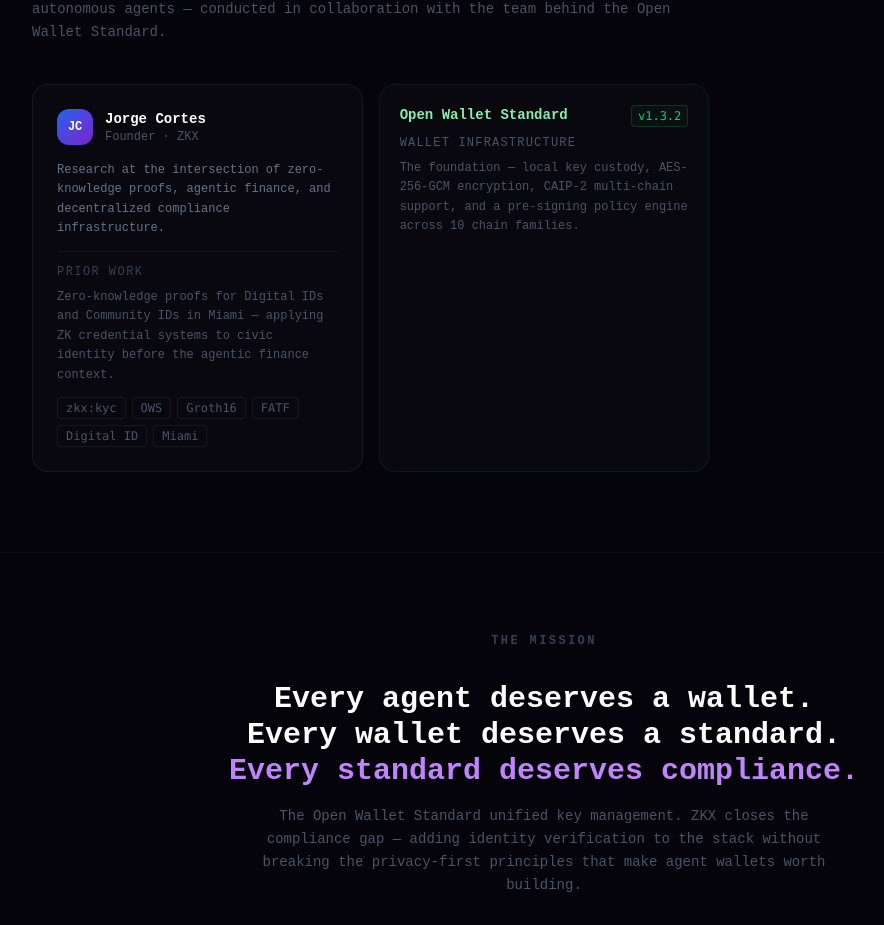
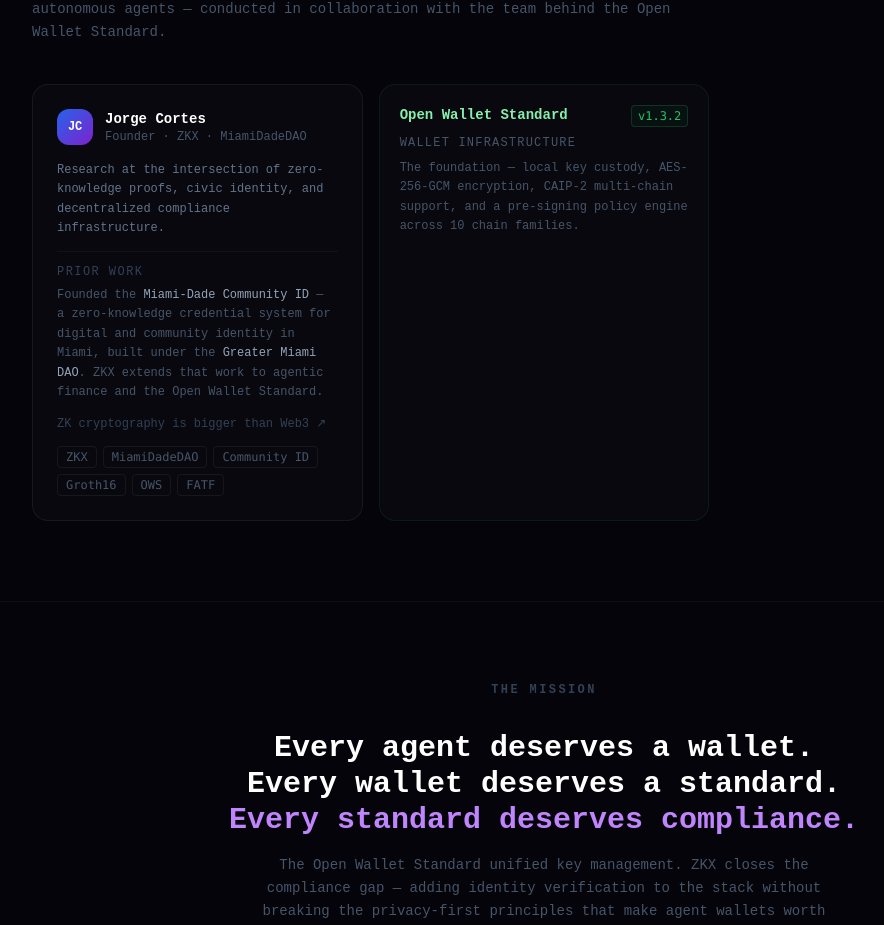
Before and after one commit to TechCortes/ZKX-Zero-Knowledge-Proof-for-Agentic-Banking, a Next.js app: page / in a window 1280 px wide. Shown: the part 8834-9759 px from the top of the page, without its empty margins (96-980 px from the left). Built offline with nearby package versions, Linux system fonts and the light colour scheme.

Commit message:
feat: add MiamiDadeDAO + Miami-Dade Community ID to founder provenance

```diff
--- a/src/app/page.tsx
+++ b/src/app/page.tsx
@@ -768,20 +768,40 @@
                 </div>
                 <div>
                   <p className="text-white text-sm font-semibold">Jorge Cortes</p>
-                  <p className="text-slate-600 text-xs">Founder · ZKX</p>
+                  <p className="text-slate-600 text-xs">Founder · ZKX · MiamiDadeDAO</p>
                 </div>
               </div>
               <p className="text-slate-500 text-xs leading-relaxed mb-3">
-                Research at the intersection of zero-knowledge proofs, agentic finance, and decentralized compliance infrastructure.
+                Research at the intersection of zero-knowledge proofs, civic identity, and decentralized compliance infrastructure.
               </p>
-              <div className="border-t border-white/[0.04] pt-3 mb-3">
-                <p className="text-xs text-slate-700 uppercase tracking-[0.12em] font-medium mb-2">Prior work</p>
-                <p className="text-slate-600 text-xs leading-relaxed">
-                  Zero-knowledge proofs for Digital IDs and Community IDs in Miami — applying ZK credential systems to civic identity before the agentic finance context.
-                </p>
+              <div className="border-t border-white/[0.04] pt-3 mb-3 space-y-3">
+                <div>
+                  <p className="text-xs text-slate-700 uppercase tracking-[0.12em] font-medium mb-1.5">Prior work</p>
+                  <p className="text-slate-600 text-xs leading-relaxed">
+                    Founded the{" "}
+                    <a href="https://miamiid.org/" target="_blank" rel="noreferrer" className="text-slate-400 hover:text-white transition-colors">
+                      Miami-Dade Community ID
+                    </a>
+                    {" "}— a zero-knowledge credential system for digital and community identity in Miami, built under the{" "}
+                    <a href="https://linktr.ee/miamidadedao" target="_blank" rel="noreferrer" className="text-slate-400 hover:text-white transition-colors">
+                      Greater Miami DAO
+                    </a>
+                    . ZKX extends that work to agentic finance and the Open Wallet Standard.
+                  </p>
+                </div>
+                <div className="flex items-center gap-3">
+                  <a
+                    href="https://crypto.news/zero-knowledge-cryptography-is-bigger-than-web3"
+                    target="_blank"
+                    rel="noreferrer"
+                    className="text-xs text-slate-700 hover:text-slate-400 transition-colors leading-relaxed"
+                  >
+                    ZK cryptography is bigger than Web3 ↗
+                  </a>
+                </div>
               </div>
               <div className="flex flex-wrap gap-1.5">
-                {["zkx:kyc", "OWS", "Groth16", "FATF", "Digital ID", "Miami"].map((t) => (
+                {["ZKX", "MiamiDadeDAO", "Community ID", "Groth16", "OWS", "FATF"].map((t) => (
                   <span key={t} className="text-xs px-2 py-0.5 rounded border border-white/[0.06] text-slate-600 font-mono">{t}</span>
                 ))}
               </div>
```
